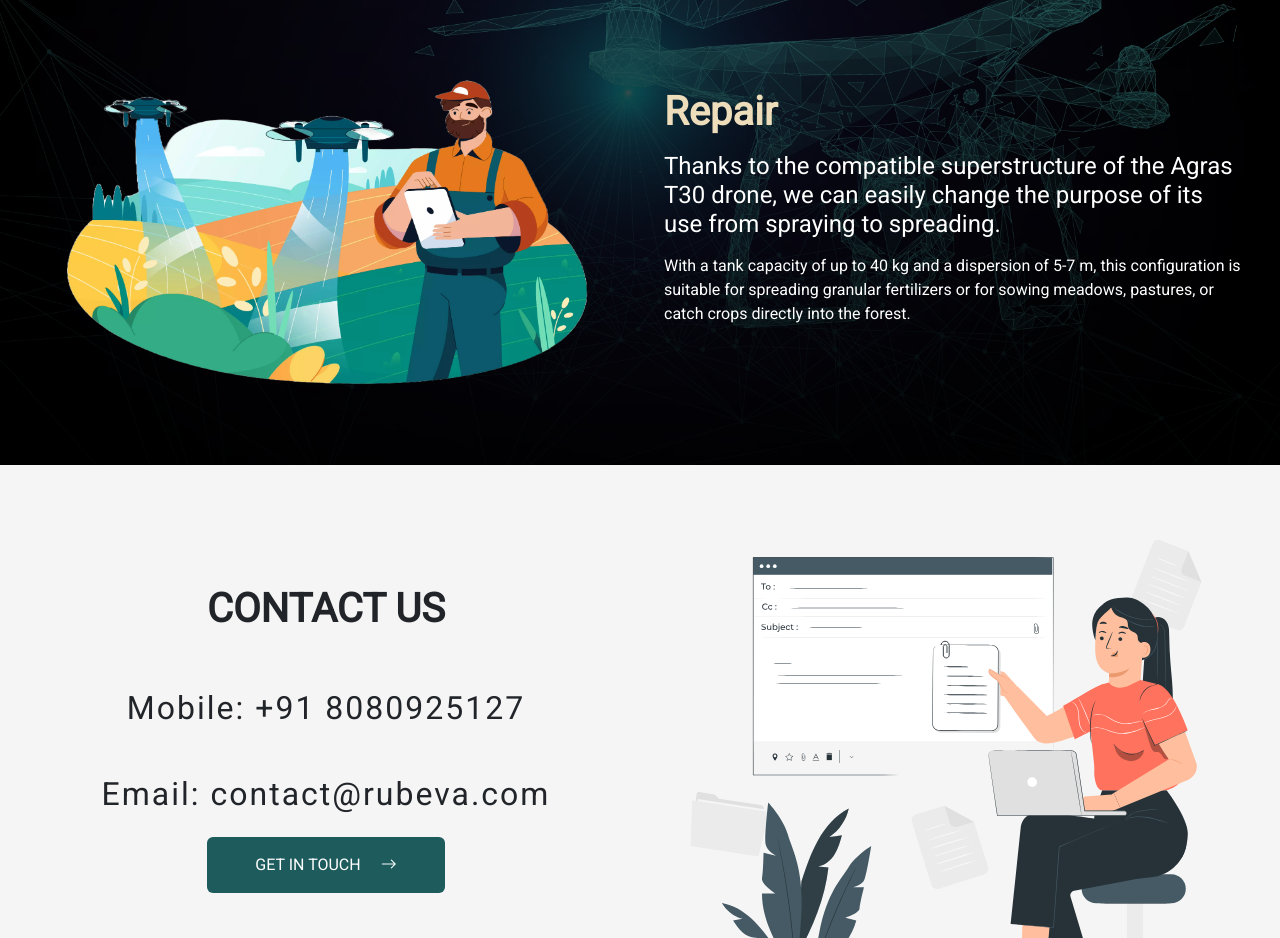
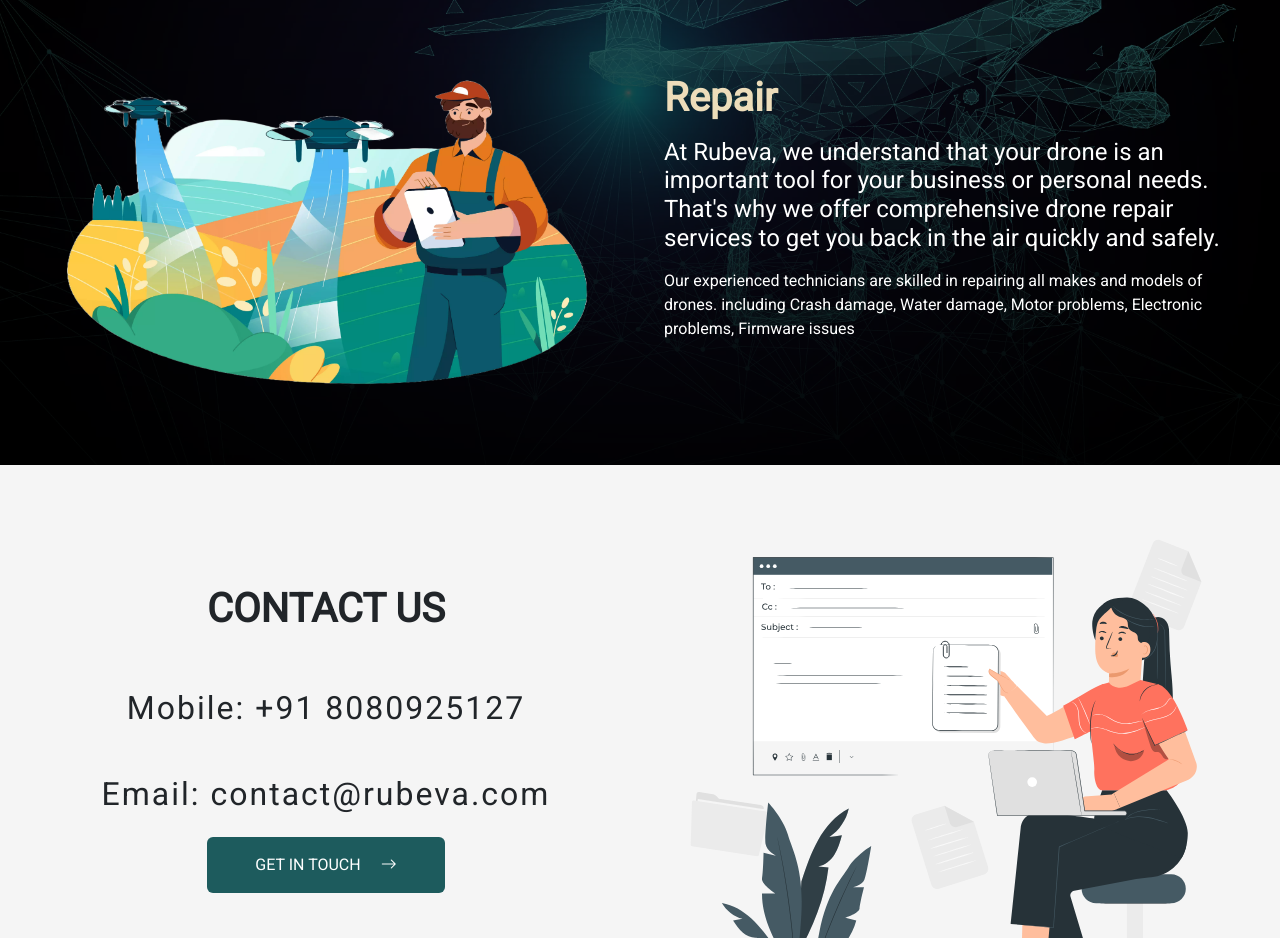
Before and after one commit to RubevaCode/website, a plain HTML site: page index.html in a window 1280 px wide. Shown: the part 2796-3734 px from the top of the page. Drawn offline with Linux system fonts and the light colour scheme.

Commit message:
Updated repair section

```diff
--- a/index.html
+++ b/index.html
@@ -243,18 +243,17 @@
                     <h1 class="c-text-orange fw-bold mb-3">Repair</h1>
 
                     <h4 class="text-white mb-3">
-                        Thanks to the compatible superstructure of the Agras T30 drone, we can easily change the purpose
-                        of
-                        its use from
-                        spraying to spreading.
-
+                        At Rubeva, we understand that your drone is an important tool for your business or personal needs. That's why we offer comprehensive drone repair services to get you back in the air quickly and safely.
                     </h4>
 
                     <p class="text-white fw-medium mb-5">
-                        With a tank capacity of up to 40 kg and a dispersion of 5-7 m, this configuration is suitable
-                        for
-                        spreading granular
-                        fertilizers or for sowing meadows, pastures, or catch crops directly into the forest.
+                        Our experienced technicians are skilled in repairing all makes and models of drones. including
+
+                        Crash damage,
+                        Water damage,
+                        Motor problems,
+                        Electronic problems,
+                        Firmware issues
                     </p>
                 </div>
             </div>
```
